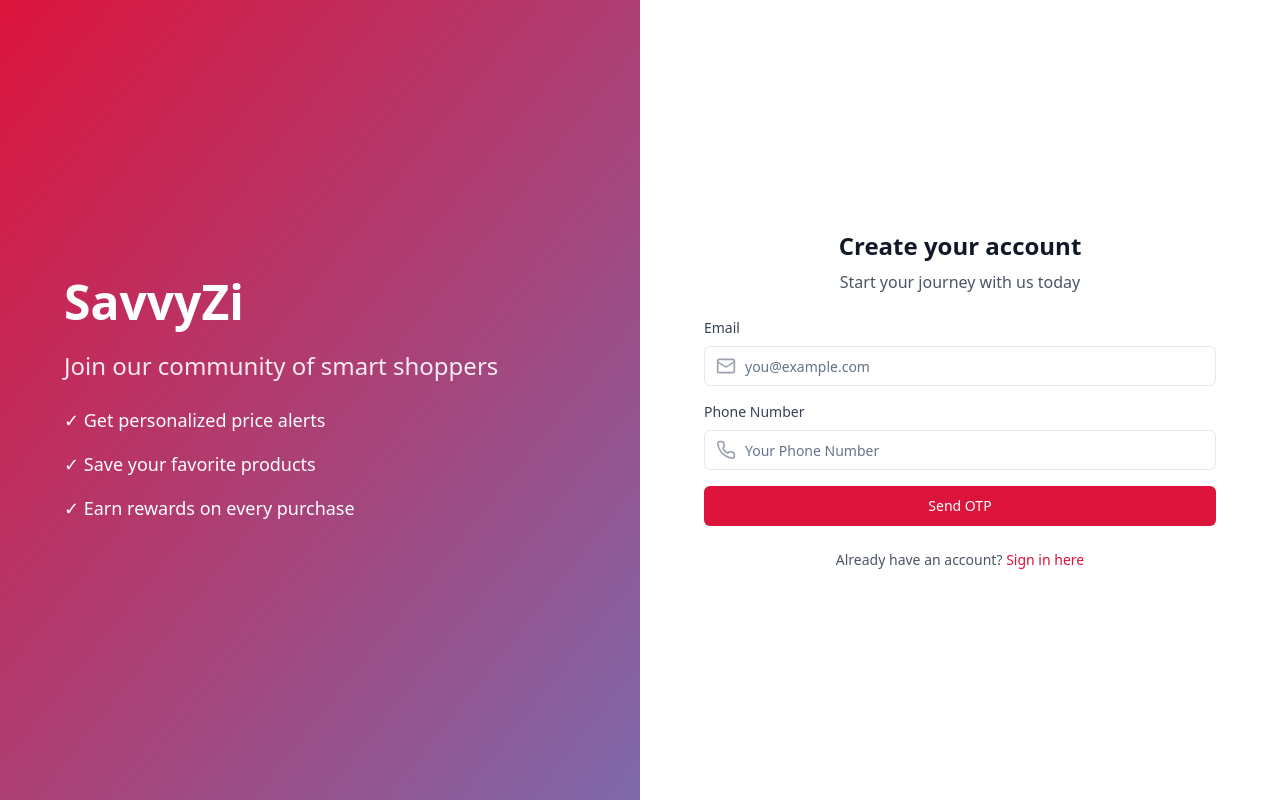
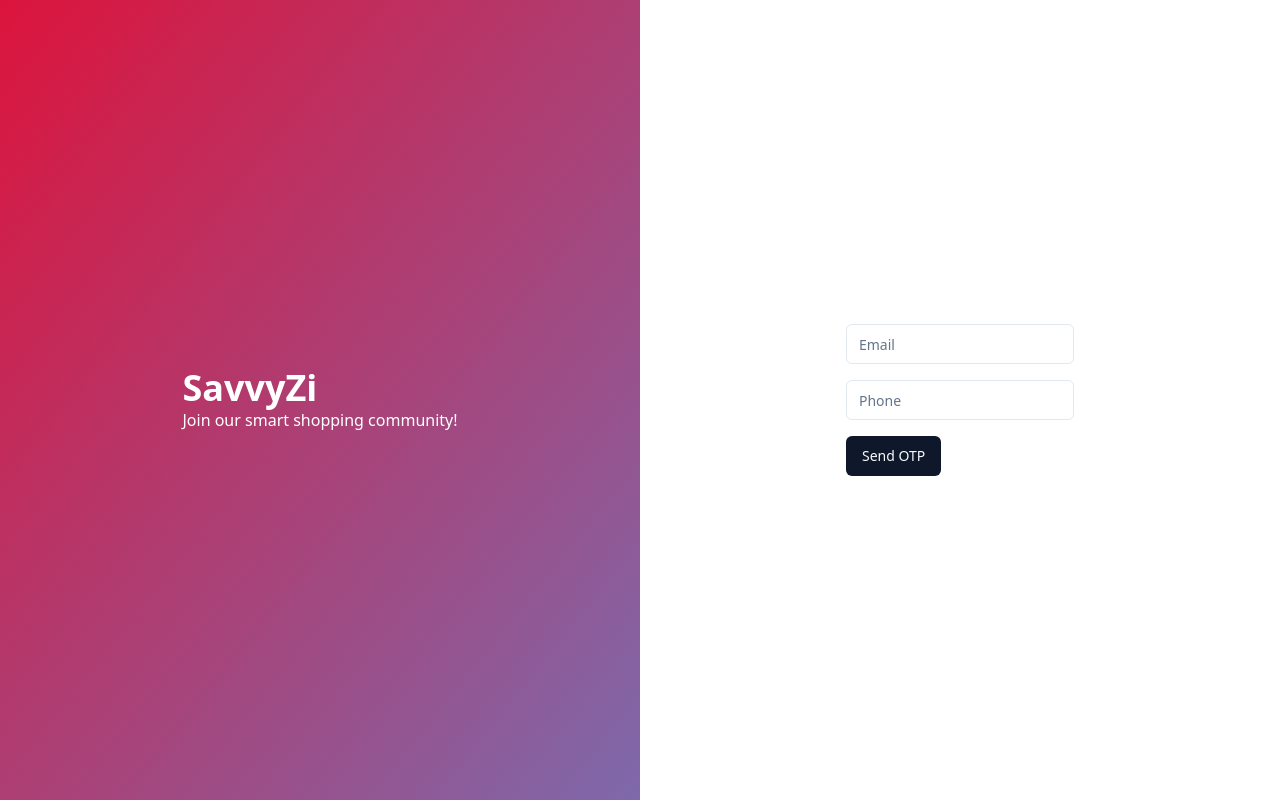
Before and after one commit to aniket007sp/cashback-compare-mania, a React (Vite) app: page /signup in a window 1280 px wide. Built offline with nearby package versions, Linux system fonts and the light colour scheme.

Commit message:
Update SignUp.jsx

```diff
--- a/src/components/SignUp.jsx
+++ b/src/components/SignUp.jsx
@@ -1,5 +1,5 @@
 import React, { useState } from "react";
-import { User, Lock, Mail, Phone } from "lucide-react";
+import { Mail, Phone, Lock } from "lucide-react";
 import { Button } from "@/components/ui/button";
 import { Input } from "@/components/ui/input";
 import { useToast } from "@/components/ui/use-toast";
@@ -22,10 +22,10 @@ function SignUp() {
   const handleInitialSubmit = async (e) => {
     e.preventDefault();
     try {
-      const response = await fetch('http://localhost:8000/api/initiate-signup/', {
-        method: 'POST',
+      const response = await fetch("http://localhost:8000/api/initiate-signup/", {
+        method: "POST",
         headers: {
-          'Content-Type': 'application/json',
+          "Content-Type": "application/json",
         },
         body: JSON.stringify({
           email: formData.email,
@@ -36,24 +36,22 @@ function SignUp() {
       if (response.ok) {
         toast({
           title: "OTP Sent",
-          description: "Please check your email and phone for OTP verification codes.",
+          description: "Check your email and phone for the OTP.",
         });
-        // Explicitly set step to 2 after successful OTP request
         setStep(2);
-        console.log("Moving to step 2"); // Debug log
       } else {
         const data = await response.json();
         toast({
           title: "Error",
-          description: data.error || "Failed to send OTP",
+          description: data.error || "Failed to send OTP.",
           variant: "destructive",
         });
       }
     } catch (error) {
-      console.error("Error during OTP request:", error);
+      console.error(error);
       toast({
         title: "Error",
-        description: "Failed to connect to server",
+        description: "Failed to connect to the server.",
         variant: "destructive",
       });
     }
@@ -62,10 +60,10 @@ function SignUp() {
   const handleOtpVerification = async (e) => {
     e.preventDefault();
     try {
-      const response = await fetch('http://localhost:8000/api/verify-otp/', {
-        method: 'POST',
+      const response = await fetch("http://localhost:8000/api/verify-otp/", {
+        method: "POST",
         headers: {
-          'Content-Type': 'application/json',
+          "Content-Type": "application/json",
         },
         body: JSON.stringify({
           email: formData.email,
@@ -83,20 +81,20 @@ function SignUp() {
           title: "Success",
           description: "Account created successfully!",
         });
-        // Store the token and redirect
-        localStorage.setItem('token', data.token);
-        window.location.href = '/';
+        localStorage.setItem("token", data.token);
+        window.location.href = "/";
       } else {
         toast({
           title: "Error",
-          description: data.message || "Verification failed",
+          description: data.error || "OTP verification failed.",
           variant: "destructive",
         });
       }
     } catch (error) {
+      console.error(error);
       toast({
         title: "Error",
-        description: "Failed to verify OTP",
+        description: "Failed to verify OTP.",
         variant: "destructive",
       });
     }
@@ -104,155 +102,70 @@ function SignUp() {
 
   return (
     <div className="min-h-screen flex flex-wrap lg:flex-nowrap">
-      {/* Left Section - Brand */}
-      <div className="w-full lg:w-1/2 bg-gradient-to-br from-[crimson] to-[#7E69AB] flex flex-col items-center justify-center p-6 md:p-10 text-white">
-        <div className="w-full max-w-lg space-y-6 text-center lg:text-left">
-          <h1 className="text-3xl md:text-5xl font-bold">SavvyZi</h1>
-          <p className="text-lg md:text-2xl text-white/90">
-            Join our community of smart shoppers
-          </p>
-          <div className="mt-6 space-y-4">
-            <p className="text-base md:text-lg">✓ Get personalized price alerts</p>
-            <p className="text-base md:text-lg">✓ Save your favorite products</p>
-            <p className="text-base md:text-lg">✓ Earn rewards on every purchase</p>
-          </div>
+      {/* Left Section */}
+      <div className="w-full lg:w-1/2 bg-gradient-to-br from-[crimson] to-[#7E69AB] text-white flex items-center justify-center">
+        <div>
+          <h1 className="text-4xl font-bold">SavvyZi</h1>
+          <p>Join our smart shopping community!</p>
         </div>
       </div>
 
-      {/* Right Section - Sign Up Form */}
-      <div className="w-full lg:w-1/2 bg-white flex flex-col items-center justify-center p-6 md:p-10">
-        <div className="w-full max-w-lg space-y-6">
-          <div className="text-center mb-6">
-            <h2 className="text-xl md:text-2xl font-bold text-gray-900">
-              {step === 1 ? "Create your account" : "Verify OTP"}
-            </h2>
-            <p className="text-sm md:text-base text-gray-600 mt-2">
-              {step === 1 ? "Start your journey with us today" : "Enter the OTP sent to your email and phone"}
-            </p>
-          </div>
-
-          <form onSubmit={step === 1 ? handleInitialSubmit : handleOtpVerification} className="space-y-4">
+      {/* Right Section */}
+      <div className="w-full lg:w-1/2 bg-white flex items-center justify-center">
+        <form
+          onSubmit={step === 1 ? handleInitialSubmit : handleOtpVerification}
+          className="space-y-4"
+        >
           {step === 1 ? (
             <>
-                {/* Email */}
-                <div className="space-y-2">
-                  <label htmlFor="email" className="block text-sm font-medium text-gray-700">
-                    Email
-                  </label>
-                  <div className="relative">
-                    <div className="absolute inset-y-0 left-0 pl-3 flex items-center pointer-events-none">
-                      <Mail className="h-5 w-5 text-gray-400" />
-                    </div>
               <Input
-                      type="email"
-                      id="email"
                 name="email"
+                placeholder="Email"
                 value={formData.email}
                 onChange={handleInputChange}
                 required
-                      placeholder="you@example.com"
-                      className="pl-10"
+                icon={<Mail />}
               />
-                  </div>
-                </div>
-
-                {/* Phone */}
-                <div className="space-y-2">
-                  <label htmlFor="phone" className="block text-sm font-medium text-gray-700">
-                    Phone Number
-                  </label>
-                  <div className="relative">
-                    <div className="absolute inset-y-0 left-0 pl-3 flex items-center pointer-events-none">
-                      <Phone className="h-5 w-5 text-gray-400" />
-                    </div>
               <Input
-                      type="tel"
-                      id="phone"
                 name="phone"
+                placeholder="Phone"
                 value={formData.phone}
                 onChange={handleInputChange}
                 required
-                      placeholder="Your Phone Number"
-                      className="pl-10"
+                icon={<Phone />}
               />
-                  </div>
-                </div>
             </>
           ) : (
             <>
-                {/* Email OTP */}
-                <div className="space-y-2">
-                  <label htmlFor="emailOtp" className="block text-sm font-medium text-gray-700">
-                    Email OTP
-                  </label>
               <Input
-                    type="text"
-                    id="emailOtp"
                 name="emailOtp"
+                placeholder="Email OTP"
                 value={formData.emailOtp}
                 onChange={handleInputChange}
                 required
-                    placeholder="Enter Email OTP"
               />
-                </div>
-
-                {/* Phone OTP */}
-                <div className="space-y-2">
-                  <label htmlFor="phoneOtp" className="block text-sm font-medium text-gray-700">
-                    Phone OTP
-                  </label>
               <Input
-                    type="text"
-                    id="phoneOtp"
                 name="phoneOtp"
+                placeholder="Phone OTP"
                 value={formData.phoneOtp}
                 onChange={handleInputChange}
                 required
-                    placeholder="Enter Phone OTP"
               />
-                </div>
-
-                {/* Password */}
-                <div className="space-y-2">
-                  <label htmlFor="password" className="block text-sm font-medium text-gray-700">
-                    Password
-                  </label>
-                  <div className="relative">
-                    <div className="absolute inset-y-0 left-0 pl-3 flex items-center pointer-events-none">
-                      <Lock className="h-5 w-5 text-gray-400" />
-                    </div>
               <Input
-                      type="password"
-                      id="password"
                 name="password"
+                placeholder="Password"
                 value={formData.password}
                 onChange={handleInputChange}
                 required
-                      placeholder="Create Password"
-                      className="pl-10"
+                type="password"
+                icon={<Lock />}
               />
-                  </div>
-                </div>
             </>
           )}
-
-            {/* Submit Button */}
-            <Button
-              type="submit"
-              className="w-full bg-[crimson] hover:bg-gray-400 text-white transition-colors"
-            >
-              {step === 1 ? "Send OTP" : "Create Account"}
+          <Button type="submit">
+            {step === 1 ? "Send OTP" : "Verify and Create Account"}
           </Button>
         </form>
-
-          {/* Sign In Link */}
-          <p className="text-center text-sm text-gray-600">
-            Already have an account?{" "}
-            <a href="/login" className="font-medium text-[crimson] hover:text-gray-700">
-              Sign in here
-            </a>
-          </p>
-        </div>
       </div>
     </div>
   );
```
Lines whose indentation alone changed are shown as unchanged.
